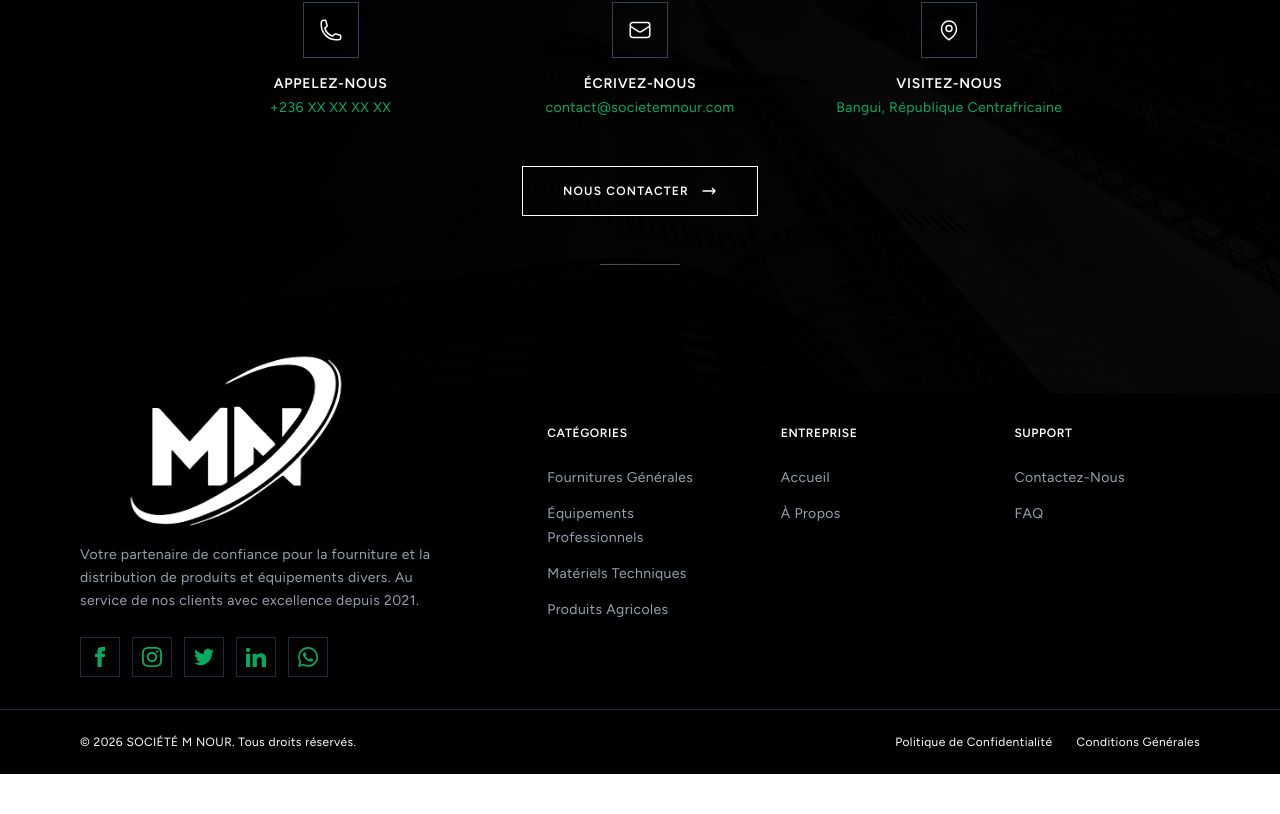
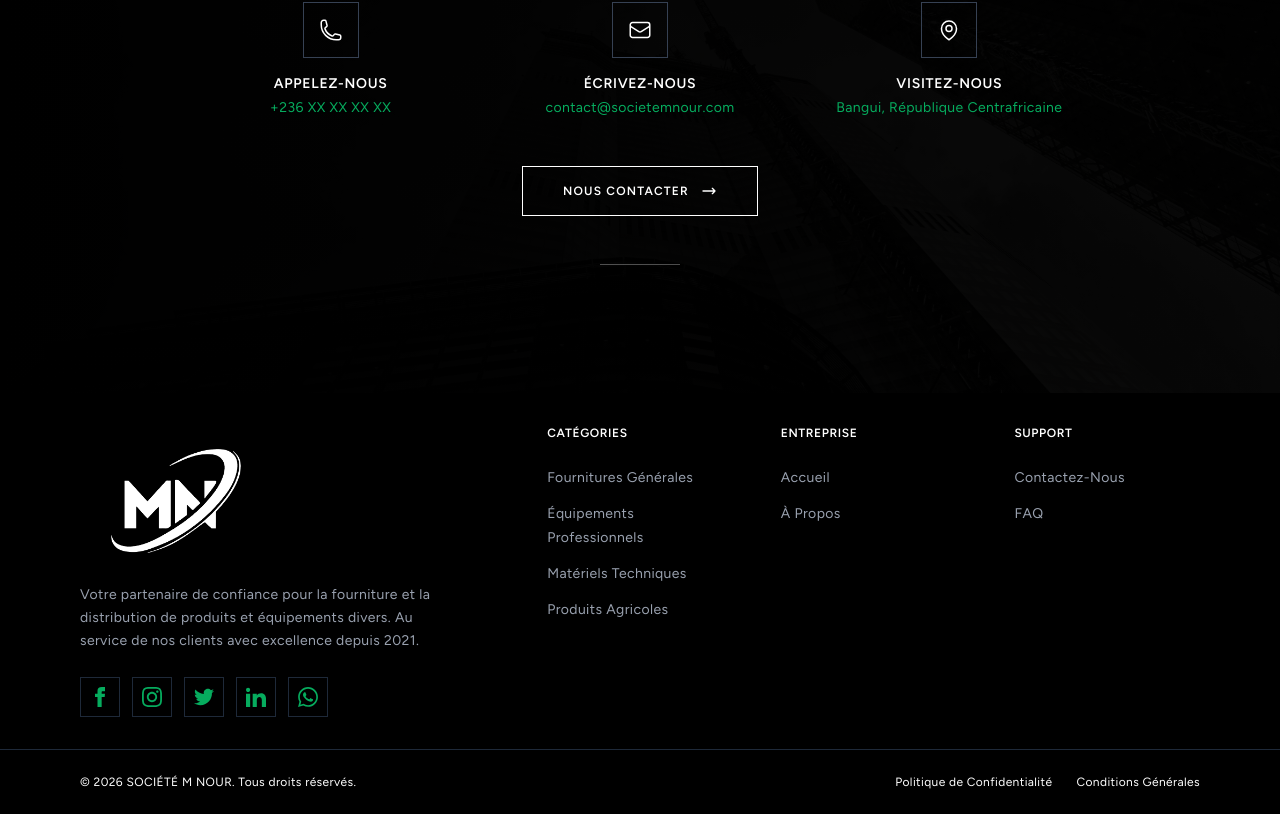
Before and after one commit to norbit-solutions/noor-website, a Next.js app: page / in a window 1280 px wide. Shown: the part 8644-9458 px from the top of the page. Before the commit the page ends 9418 px from the top, so only its background shows below. Built offline with nearby package versions, Linux system fonts and the light colour scheme.

Commit message:
fix: adjust logo dimensions in Footer component for better layout

```diff
--- a/src/components/layout/Footer.tsx
+++ b/src/components/layout/Footer.tsx
@@ -100,9 +100,9 @@ export default function Footer() {
       <div className="px-6 py-8  sm:px-12 md:px-16 lg:px-20">
         <div className="grid gap-12 lg:grid-cols-5">
           {/* Brand Column */}
-          <div className="lg:col-span-2 -mt-20 " data-aos="fade-up">
+          <div className="lg:col-span-2 " data-aos="fade-up">
             <Link href="/" className="inline-block">
-              <div className="relative scale-105 w-34 h-24 md:h-48 md:w-78 ">
+              <div className="relative scale-105 w-34 h-24 md:h-38 md:w-48 ">
                 <Image
                   src="/images/logo/white-logo.png"
                   alt="NOOR"
```
